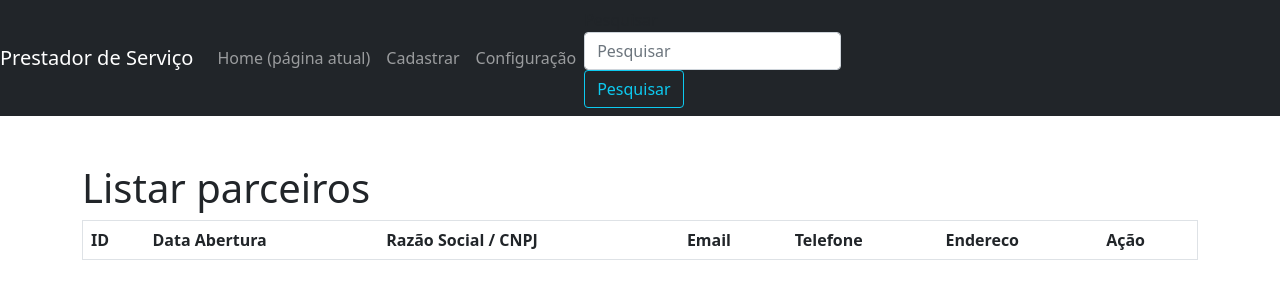
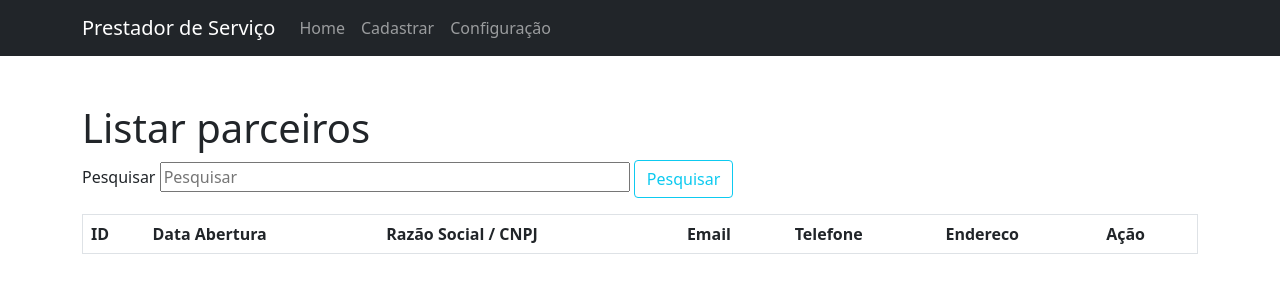
Before and after one commit to jcrodrigues87/teste-pratico-03, a PHP site: page / in a window 1280 px wide. Shown: the top 300 px of the page. Run offline with PHP 8.4, Linux system fonts and the light colour scheme; data that the repository does not hold is empty.

Commit message:
Comit final aplicacao final para avaliação.

```diff
--- a/Modell/Dal/Prestador.Modell.dal.cadcontato.php
+++ b/Modell/Dal/Prestador.Modell.dal.cadcontato.php
@@ -31,10 +31,7 @@
                                     );
 
 
-        echo  $entitties->getidprestador();
-        echo  " - ".$entitties->getnome();
-        echo  " - ".$entitties->getemail();
-        echo  " - ".$entitties->getdepartamento()."<hr>";
+
 
         }//fim do insert
 
--- a/index.php
+++ b/index.php
@@ -20,6 +20,7 @@
 <body>
 
 <nav class="navbar navbar-expand-lg navbar navbar-dark bg-dark style="background-color: #ffffff;">
+<div class="container">
   <a class="navbar-brand" href="#">Prestador de Serviço</a>
   <button class="navbar-toggler" type="button" data-toggle="collapse" data-target="#conteudoNavbarSuportado" aria-controls="conteudoNavbarSuportado" aria-expanded="false" aria-label="Alterna navegação">
     <span class="navbar-toggler-icon"></span>
@@ -28,28 +29,29 @@
 	<div class="collapse navbar-collapse" id="conteudoNavbarSuportado">
 		<ul class="navbar-nav mr-auto">
 			<li class="nav-item active">
-				<a class="nav-link" href="index.php">Home <span class="sr-only">(página atual)</span> </a>
+				<a class="nav-link" href="index.php">Home</a>
 			</li><li>
 				<a class="nav-link" href="cadastro.php">Cadastrar </a>
 			</li><li>
 			<a class="nav-link" href="configuracao.php">Configuração </a>
 			</li>
 		</ul>
-				<form action='' method='get' class="form-inline my-2 my-lg-0">
-					<label>Pesquisar</label>
-					<input type='search' class="form-control mr-sm-2" name='Pesquisa' placeholder="Pesquisar" aria-label="Pesquisar" value="<?php if(isset($_GET['Pesquisa'])){echo $_GET['Pesquisa'];}?>">
-					<button class="btn btn-outline-info my-2 my-sm-0" name='Buscar' type="submit">Pesquisar</button>
-				</form>
+
 
 
 	</div>
+</div>
 </nav>
 <div class="container">
 <div class='row'>
 			<h1><br>Listar parceiros</h1>
 		</div>
 
-
+	<form action='' method='get' >
+					<label>Pesquisar</label>
+					<input type='search'name='Pesquisa' placeholder="Pesquisar" size='45' aria-label="Pesquisar" value="<?php if(isset($_GET['Pesquisa'])){echo $_GET['Pesquisa'];}?>">
+					<button class="btn btn-outline-info my-2 my-sm-0 btn primary" name='Buscar' type="submit">Pesquisar</button>
+				</form>
 
     <table class='table table-hover' border=1 >
         <thead >
```
Also changed, not shown: cadastro.php (+20 -5 lines), configuracao.php (+15 -12 lines), README.md.
